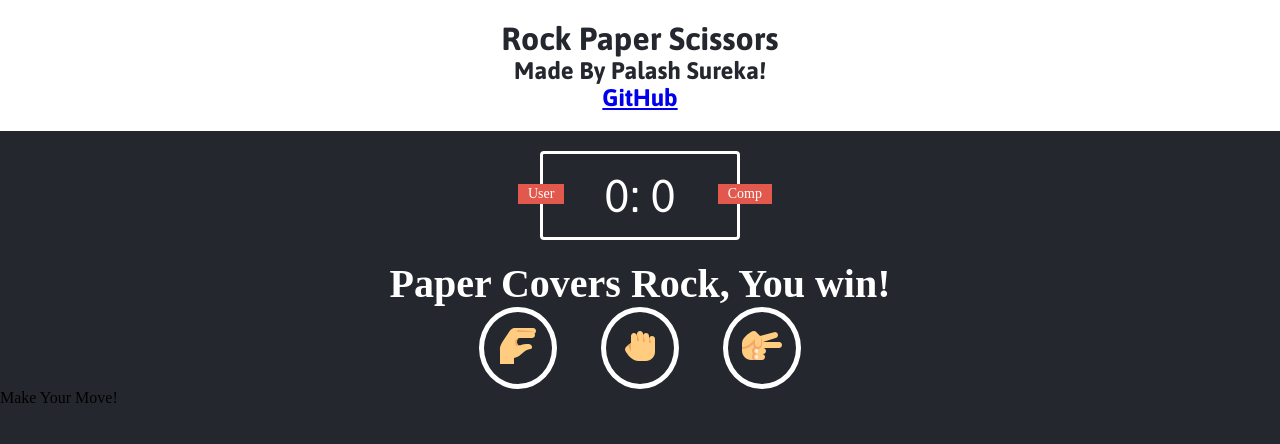
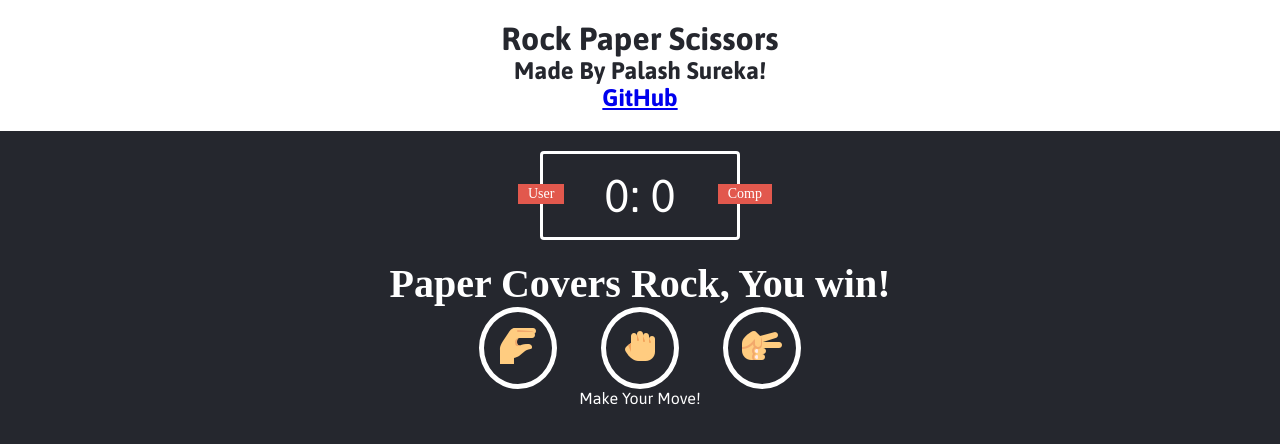
Before and after one commit to fast-and-curious-1910/RockPaperScissors, a plain HTML site: page index.html in a window 1280 px wide. Drawn offline with Linux system fonts and the light colour scheme.

Commit message:
Make it better!

```diff
--- a/styles.css
+++ b/styles.css
@@ -81,9 +81,16 @@ header > h2{
     margin: 0 20px;
     padding: 10px;
     display: inline-block;
+    transition: all 0.3s ease;
 }
 
 .choice:hover{
     cursor: pointer;
-    background-color: #272930;
+    background-color: purple;
 }
+
+#action-message{
+    text-align: center;
+    color: white;
+    font-family: Asap;
+}
```
